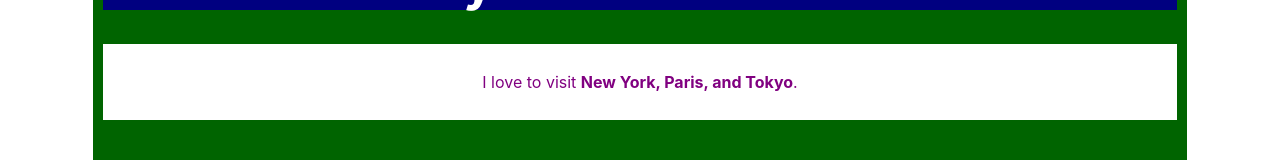
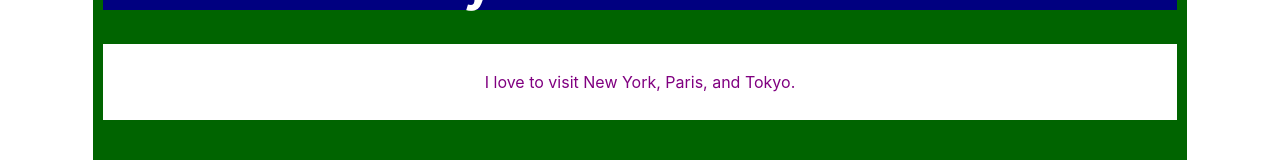
Before and after one commit to Henny-D/alx-fe-reactjs, a React (Vite) app in the folder alx-react-app-new/: page / in a window 1280 px wide. Shown: the part 123-283 px from the top of the page. Built offline with nearby package versions, Linux system fonts and the light colour scheme.

Commit message:
correction

```diff
--- a/alx-react-app-new/src/components/MainContent.jsx
+++ b/alx-react-app-new/src/components/MainContent.jsx
@@ -1,7 +1,7 @@
 export default function MainContent(){
     return(
 <main style={{ backgroundColor: 'white', color: 'purple', textAlign: 'center', padding:'10px'}}>
-  <p>I love to visit <strong>New York, Paris, and Tokyo</strong>.</p>
+  <p>I love to visit New York, Paris, and Tokyo.</p>
 </main>
     );
 }
```
